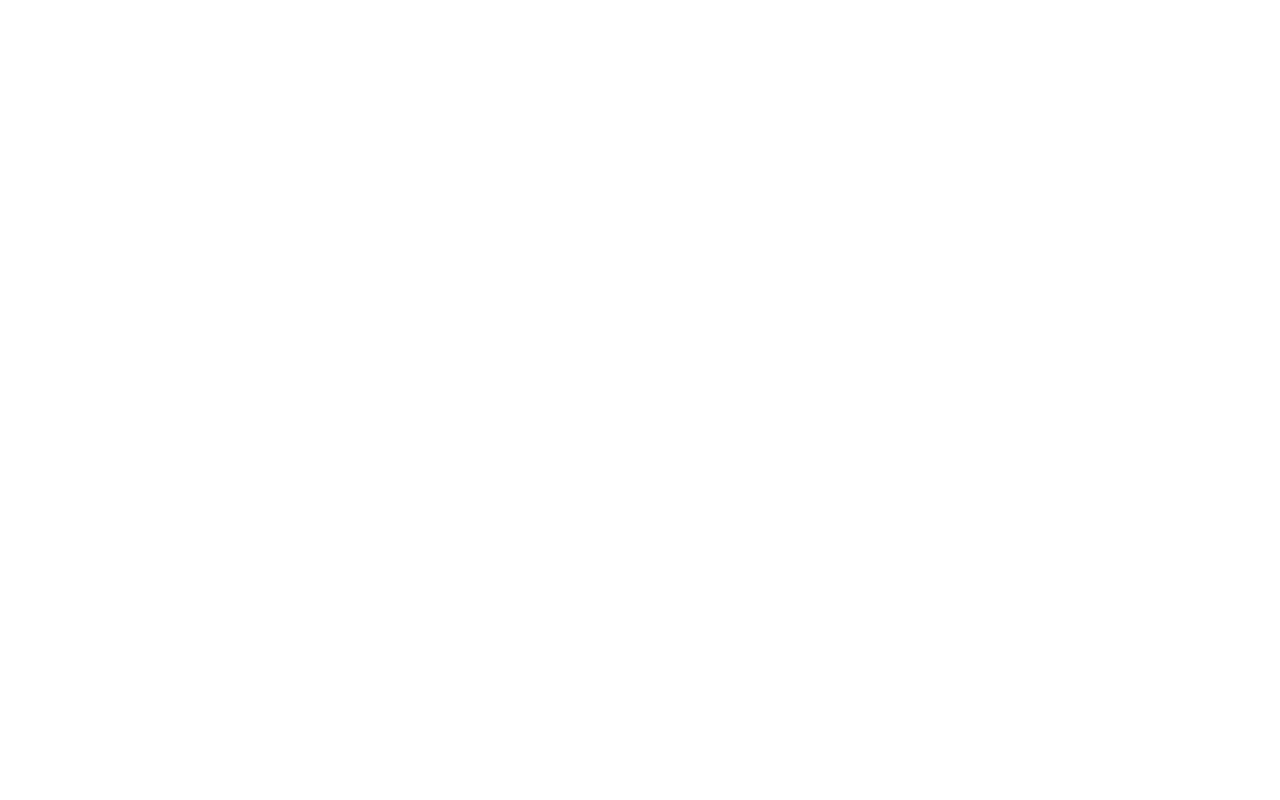
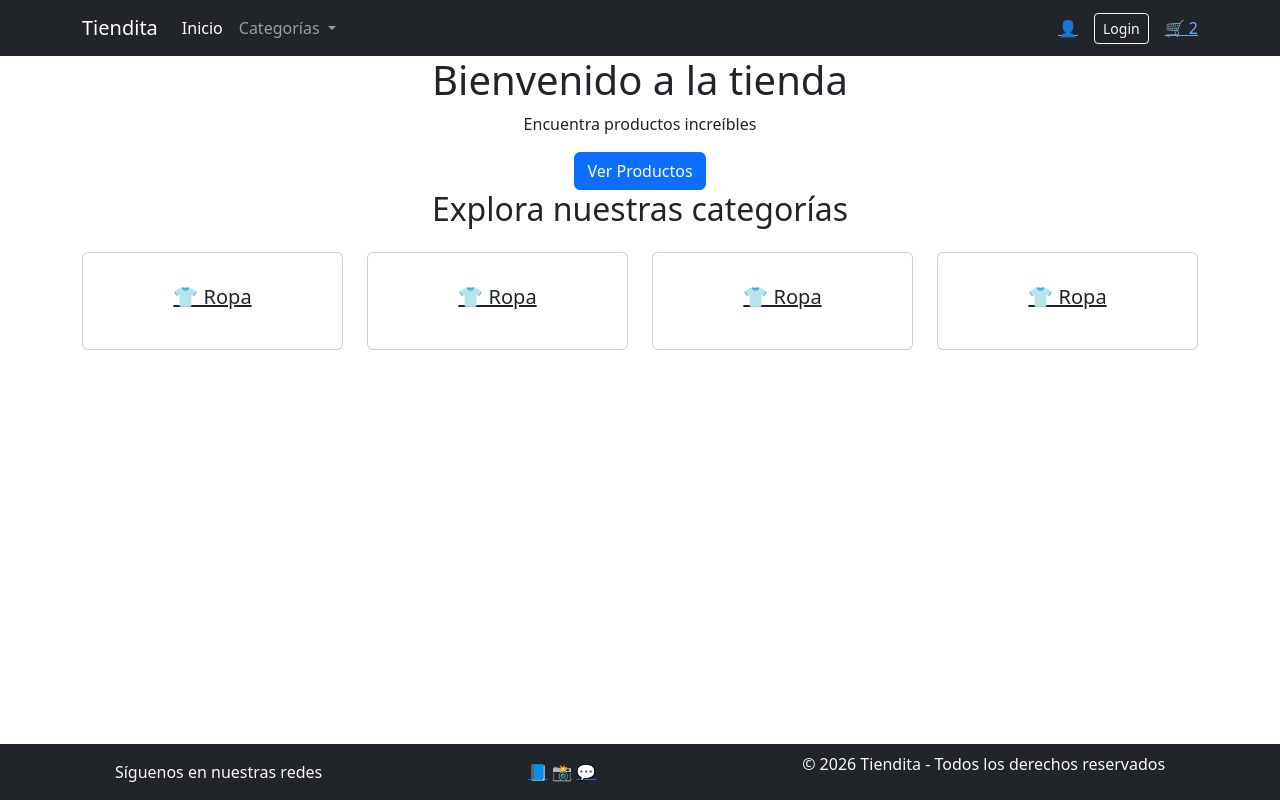
Before and after one commit to karen-daniela-dev/Hacakthon-LandingPage, a plain HTML site: page index.html in a window 1280 px wide. Drawn offline with nearby package versions, Linux system fonts and the light colour scheme.

Commit message:
html esqueleto

```diff
--- a/index.html
+++ b/index.html
@@ -4,12 +4,156 @@
     <meta charset="UTF-8">
     <meta name="viewport" content="width=device-width, initial-scale=1.0">
     <title>Document</title>
-    <link rel="stylesheet" href="/css/styles.css">
+        <!-- Bootstrap CSS -->
+    <link href="https://cdn.jsdelivr.net/npm/bootstrap@5.3.3/dist/css/bootstrap.min.css" rel="stylesheet">
+    <link rel="stylesheet" href="css/styles.css">
+
 </head>
-<body>
+
+<body class="d-flex flex-column min-vh-100">
+
+    <header class="tienda__header sticky-top z-3">
+        <nav class=" navbar navbar-expand-lg bg-dark " data-bs-theme="dark">
+        <div class="container debug">
+            <!-- brend -->
+            <a class="navbar-brand tienda__logo" href="index.html">Tiendita</a>
+            <!-- botón mobile -->
+            <button class="navbar-toggler" type="button" data-bs-toggle="collapse" data-bs-target="#navbarTienda"
+                aria-controls="navbarTienda" aria-expanded="false" aria-label="toggle navigation">
+                <span class="navbar-toggler-icon"></span>
+            </button>
+
+            <!-- contenido -->
+            <div class="collapse navbar-collapse" id="navbarTienda">
+
+                <!-- links -->
+                <ul class="navbar-nav me-auto mb-2 mb-lg-0">
+                    <li class="nav-item">
+                        <a class="nav-link active" href="index.html">Inicio</a>
+
+                    </li>
+                    <!-- categorías -->
+                    <li class="nav-item dropdown">
+                        <a class="nav-link dropdown-toggle" href="#" role="button" data-bs-toggle="dropdown"
+                            aria-expanded="false">
+                            Categorías
+                        </a>
+                        <ul class="dropdown-menu">
+                            <li><a class="dropdown-item" href="#">HAburguesa x</a></li>
+                            <li><a class="dropdown-item" href="#">HAburguesa y</a></li>
+
+
+                        </ul>
+                    </li>
+
+                </ul>
+
+                <!-- Iconos -->
+                <div class="d-flex align-items-center gap-3">
+                    <!-- perfil -->
+                    <a href="#" class="tienda__icon">
+                        👤</a>
+                    <!-- login -->
+                    <a href="#" class="btn btn-outline-light btn-sm">
+                        Login</a>
+                    <!-- carrito -->
+                    <a href="#" class="tienda__icon position-relative">
+                        🛒
+                        <span class="tienda__cart-badge">2</span>
+                    </a>
+
+                </div>
+            </div>
+        </div>
+        </nav>
+    </header>
+
+    <main class="flex-fill tienda">
+
+        <section class="tienda__hero ">
+            <div class="container text-center">
+                <h1 class="tienda__title">Bienvenido a la tienda</h1>
+                <p class="tienda__subtitle">Encuentra productos increíbles</p>
+                <a href="productos.html" class="btn btn-primary">Ver Productos</a>
+            </div>
+        </section>
+
+        <section class="tienda__categorias">
+            <div class="container">
+
+                <h2 class="text-center mb-4">Explora nuestras categorías</h2>
+
+                <div class="row g-4">
+                    <!-- aquí van las categorías -->
+                    <div class="col-md-3">
+                        <a href="#" class="card text-center p-3 tienda__categoria-card">
+                            <div class="card-body">
+                                <h5 class="card-title">👕 Ropa</h5>
+                            </div>
+                        </a>
+                    </div>
+                    <div class="col-md-3">
+                        <a href="#" class="card text-center p-3 tienda__categoria-card">
+                            <div class="card-body">
+                                <h5 class="card-title">👕 Ropa</h5>
+                            </div>
+                        </a>
+                    </div>
+                    <div class="col-md-3">
+                        <a href="#" class="card text-center p-3 tienda__categoria-card">
+                            <div class="card-body">
+                                <h5 class="card-title">👕 Ropa</h5>
+                            </div>
+                        </a>
+                    </div>
+                    <div class="col-md-3">
+                        <a href="#" class="card text-center p-3 tienda__categoria-card">
+                            <div class="card-body">
+                                <h5 class="card-title">👕 Ropa</h5>
+                            </div>
+                        </a>
+                    </div>
 
 
 
+
+                </div>
+
+            </div>
+        </section>
+
+
+
+    </main>
+
+    <footer class="tienda__footer bg-dark text-light py-2">
+        <div class="container-fluid d-flex flex-column flex-md-row justify-content-around align-items-center flex-wrap">
+
+            <!-- TEXTO -->
+
+            <p class="mb-2 mb-md-0">Síguenos en nuestras redes</p>
+
+            <!-- REDES -->
+            <div>
+                <a href="#" class="tienda__icon">📘</a>
+                <a href="#" class="tienda__icon">📸</a>
+                <a href="#" class="tienda__icon">💬</a>
+            </div>
+
+            <!-- COPYRIGHT -->
+            <p>© 2026 Tiendita - Todos los derechos reservados</p>
+        </div>
+    </footer>
+
+
+
+
+    <!-- Bootstrap JS -->
+    <script src="https://cdn.jsdelivr.net/npm/bootstrap@5.3.3/dist/js/bootstrap.bundle.min.js"></script>
+
+    <!-- Tu JS -->
     <script src="/js/app.js"></script>
+
 </body>
+
 </html>
```
